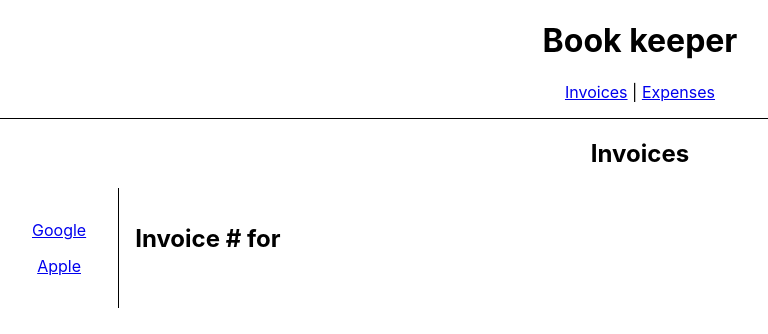
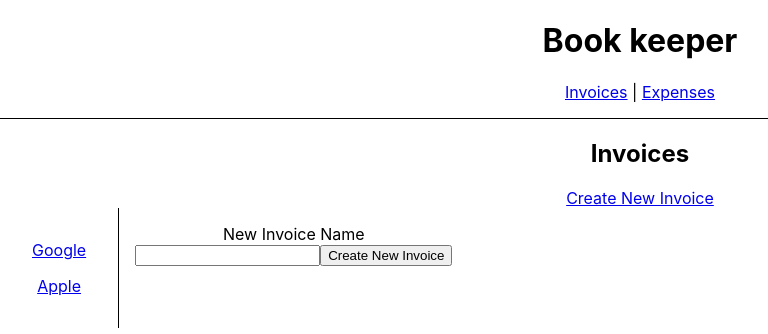
Before and after one commit to 0xThomas3000/react-router-dom-v6, a React (Create React App) app: page /invoices/new in a window 1280 px wide. Shown: the top 334 px of the page, without its empty margins (0-768 px from the left). Built offline with nearby package versions, Linux system fonts and the light colour scheme.

Commit message:
Create new Route and relative Links

```diff
--- a/src/App.tsx
+++ b/src/App.tsx
@@ -7,8 +7,8 @@ function App() {
     <div className="App">
       <h1>Book keeper</h1>
       <nav style={{borderBottom: '1px solid', paddingBottom: '1rem'}}>
-        <Link to='/invoices'>Invoices</Link> |{' '}
-        <Link to='/expenses'>Expenses</Link>
+        <Link to='invoices'>Invoices</Link> |{' '}
+        <Link to='expenses'>Expenses</Link>
       </nav>
       <Outlet />
     </div>
--- a/src/index.tsx
+++ b/src/index.tsx
@@ -4,6 +4,7 @@ import './index.css';
 import App from './App';
 import reportWebVitals from './reportWebVitals';
 import { BrowserRouter, Route, Routes } from 'react-router-dom';
+import NewInvoice from './pages/NewInvoice'
 import Invoices from './pages/Invoices';
 import Invoice from './pages/Invoice';
 import Expenses from './pages/Expenses';
@@ -17,6 +18,7 @@ ReactDOM.render(
           <Route path="invoices" element={<Invoices />}>
             <Route index element={<h2 style={{ padding: '1rem' }}>Select an Invoice</h2>} />
             <Route path=":invoiceId" element={<Invoice />} />
+            <Route path="new" element={<NewInvoice />} />
           </Route>
           <Route path="expenses" element={<Expenses />} />
           {/* No other routes match */}
--- a/src/pages/Invoices.tsx
+++ b/src/pages/Invoices.tsx
@@ -5,6 +5,7 @@ const Invoices = () => {
   return (
     <main>
       <h2>Invoices</h2>
+      <Link to="new">Create New Invoice</Link>
       <div style={{ display: 'flex' }}>
         <nav
           style={{
@@ -14,7 +15,7 @@ const Invoices = () => {
         >
           {invoices.map(invoice => (
             <Link
-              to={`/invoices/${invoice.id}`}
+              to={invoice.id.toString()}
               key={invoice.id}
               style={{ display: 'block', margin: '1rem' }}
             >
--- /dev/null
+++ b/src/pages/NewInvoice.tsx
@@ -0,0 +1,13 @@
+const NewInvoice = () => {
+  return (
+    <form style={{ padding: '1rem' }}>
+      <label htmlFor="new-invoice" style={{ display: 'block' }}>
+        New Invoice Name
+      </label>
+      <input type="text" name="new-invoice" id="new-invoice" />
+      <input type="submit" value="Create New Invoice" />
+    </form>
+  );
+};
+
+export default NewInvoice
```
